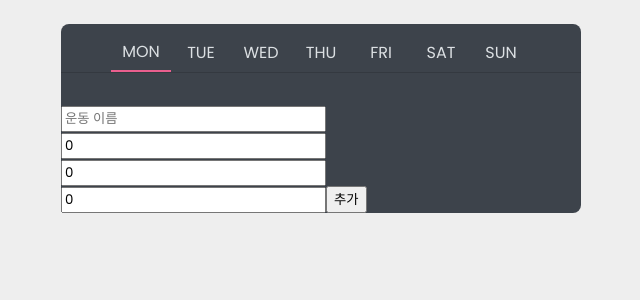
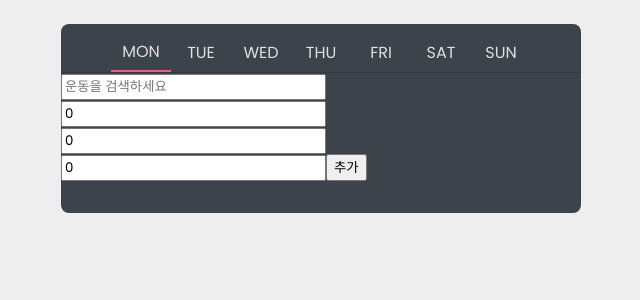
Before and after one commit to Woolegend/exetable, a Next.js app: page / in a window 1280 px wide. Shown: the top 300 px of the page, without its empty margins (319-959 px from the left). Built offline with nearby package versions, Linux system fonts and the light colour scheme.

Commit message:
feat: 검색창에서 운동 선택 기능 구현

```diff
--- a/components/AddExerciseForm.tsx
+++ b/components/AddExerciseForm.tsx
@@ -1,8 +1,9 @@
 import { Exercise } from "@/types/exercise.type";
-import { ChangeEvent, FormEvent, useState } from "react";
+import { ChangeEvent, MouseEvent, useState } from "react";
+import SearchBar from "./SearchBar";
 
 const DEFAULT_EXERCISE = {
-  name: "",
+  exerciseId: null,
   weight: 0,
   repeat: 0,
   set: 0,
@@ -19,28 +20,26 @@ export default function AddExerciseForm({
 }) {
   const [exercise, setExercise] = useState<Exercise>(getDefaultExercise);
 
+  const handleChangeExerciseById = (id: number | null) => {
+    setExercise((prev) => ({ ...prev, exerciseId: id }));
+  };
+
   const handleChangeInput = (event: ChangeEvent<HTMLInputElement>) => {
     const name: string = event.target.name;
     const value = event.target.value;
     setExercise((prev) => ({ ...prev, [name]: value }));
   };
 
-  const handleSubmitForm = (event: FormEvent<HTMLFormElement>) => {
+  const handleClickSubmitButton = (event: MouseEvent<HTMLButtonElement>) => {
     event.preventDefault();
+    console.log(event);
     onSubmit(exercise);
     setExercise(getDefaultExercise);
   };
 
   return (
-    <form onSubmit={handleSubmitForm}>
-      <input
-        name="name"
-        type="text"
-        onChange={handleChangeInput}
-        placeholder="운동 이름"
-        value={exercise.name}
-        required
-      />
+    <div>
+      <SearchBar onChange={handleChangeExerciseById} />
       <input
         name="weight"
         type="number"
@@ -62,7 +61,7 @@ export default function AddExerciseForm({
         placeholder="세트 수"
         value={exercise.set}
       />
-      <button type="submit">추가</button>
-    </form>
+      <button onClick={handleClickSubmitButton}>추가</button>
+    </div>
   );
 }
--- a/components/Column.module.css
+++ b/components/Column.module.css
@@ -1,4 +1,4 @@
-.exercise {
+.ExerciseItem {
   padding-bottom: 12px;
   border-bottom: 1px solid var(--gray-5);
 }
@@ -8,7 +8,7 @@
   width: 100%;
 }
 
-.name {
+.exercise {
   flex-grow: 1;
   font-size: 20px;
   color: var(--gray-1);
--- a/components/Column.tsx
+++ b/components/Column.tsx
@@ -2,6 +2,7 @@ import { Exercise } from "@/types/exercise.type";
 import styles from "./Column.module.css";
 import Image from "next/image";
 import { useState } from "react";
+import { EXERCISE_DATAS } from "@/mock/mock_exercise";
 
 export default function Column({ exercises }: { exercises: Exercise[] }) {
   const [selected, setSelected] = useState<string | null>(null);
@@ -33,6 +34,9 @@ function ExerciseItem({
   isSelected: boolean;
   onClick: (id: string | null) => void;
 }) {
+  const { exerciseId, weight, repeat, set } = exercise;
+  const exerciseData = EXERCISE_DATAS[exerciseId as number];
+
   const handleClickFeature = () => {
     onClick(exercise.id);
   };
@@ -41,10 +45,12 @@ function ExerciseItem({
     onClick(null);
   };
 
+  console.log(exercise, exerciseData);
+
   return (
-    <div className={styles.exercise}>
+    <div className={styles.ExerciseItem}>
       <div className={styles.wrap}>
-        <p className={styles.name}>{exercise.name}</p>
+        <p className={styles.exercise}>{exerciseData.ko}</p>
         {isSelected ? (
           <div className={styles.feature}>
             <div className={styles.option}>Edit</div>
@@ -67,9 +73,9 @@ function ExerciseItem({
         )}
       </div>
       <div className={styles.group}>
-        <span>{exercise.weight}kg</span>
-        <span>{exercise.repeat}회</span>
-        <span>{exercise.set}세트</span>
+        <span>{weight}kg</span>
+        <span>{repeat}회</span>
+        <span>{set}세트</span>
       </div>
     </div>
   );
--- /dev/null
+++ b/components/SearchBar.module.css
@@ -0,0 +1,22 @@
+.form {
+  position: relative;
+}
+
+.suggestionList {
+  position: absolute;
+  background-color: var(--gray-1);
+  padding: 12px;
+  border-radius: 8px;
+}
+
+.suggestion {
+  padding: 0 8px;
+}
+
+.suggestion:hover {
+  background-color: var(--gray-2);
+}
+
+.en {
+  font-size: 12px;
+}
--- /dev/null
+++ b/components/SearchBar.tsx
@@ -0,0 +1,84 @@
+import { ChangeEvent, KeyboardEvent, useEffect, useRef, useState } from "react";
+import { EXERCISE_DATAS, ExerciseData } from "@/mock/mock_exercise";
+import styles from "./SearchBar.module.css";
+import useOutsideClick from "@/hooks/useOutsideClick";
+
+export default function SearchBar({
+  onChange,
+}: {
+  onChange: (id: number | null) => void;
+}) {
+  const [searchTerm, setSearchTerm] = useState("");
+  const [suggestions, setSuggestions] = useState<ExerciseData[]>([]);
+  const divRef = useRef<HTMLDivElement>(null);
+  const { get: isFocus, set: setIsFocus } = useOutsideClick(divRef);
+
+  const handleSelectExercise = ({ id, ko, en }: ExerciseData) => {
+    onChange(Number(id));
+    if (ko) setSearchTerm(ko);
+    else if (en) setSearchTerm(en);
+    setIsFocus(false);
+  };
+
+  const handleChangeInput = (event: ChangeEvent<HTMLInputElement>) => {
+    setSearchTerm(event.target.value);
+    setIsFocus(true);
+  };
+
+  const handleClickSuggestion = (event: React.MouseEvent<HTMLUListElement>) => {
+    if (!(event.target instanceof HTMLElement)) return;
+    const li = event.target.closest("li");
+    if (!li?.dataset) return;
+    const { id, ko, en } = li.dataset;
+    handleSelectExercise(Object({ id, ko, en }));
+  };
+
+  const handleKeydownEnter = (event: KeyboardEvent<HTMLInputElement>) => {
+    if (!(event.target instanceof HTMLElement)) return;
+    if (event.code !== "Enter") return;
+    if (suggestions.length > 0) {
+      handleSelectExercise(suggestions[0]);
+    }
+  };
+
+  useEffect(() => {
+    if (searchTerm.length > 0) {
+      const filteredSuggestions: ExerciseData[] = EXERCISE_DATAS.filter(
+        (exercise) =>
+          exercise.en.toLowerCase().includes(searchTerm.toLowerCase()) ||
+          exercise.ko.includes(searchTerm)
+      );
+      setSuggestions(filteredSuggestions);
+    } else {
+      setSuggestions([]);
+    }
+  }, [searchTerm]);
+
+  return (
+    <div className={styles.form} ref={divRef}>
+      <input
+        type="text"
+        value={searchTerm}
+        onChange={handleChangeInput}
+        onKeyDown={handleKeydownEnter}
+        placeholder="운동을 검색하세요"
+      />
+      {suggestions.length > 0 && isFocus && (
+        <ul className={styles.suggestionList} onClick={handleClickSuggestion}>
+          {suggestions.map((exercise) => (
+            <li
+              key={exercise.id}
+              className={styles.suggestion}
+              data-id={exercise.id}
+              data-ko={exercise.ko}
+              data-en={exercise.en}
+            >
+              <span className={styles.ko}>{exercise.ko}</span>
+              <span className={styles.en}>{exercise.en}</span>
+            </li>
+          ))}
+        </ul>
+      )}
+    </div>
+  );
+}
--- /dev/null
+++ b/hooks/useOutsideClick.tsx
@@ -0,0 +1,28 @@
+import { RefObject, useCallback, useEffect, useState } from "react";
+
+const useOutsideClick = <T extends HTMLElement>(ref: RefObject<T>) => {
+  const [flag, setFlag] = useState(false);
+
+  const handler = useCallback(
+    (event: MouseEvent) => {
+      if (!ref?.current || ref.current.contains(event.target as Node)) {
+        setFlag(true);
+        return;
+      }
+      setFlag(false);
+    },
+    [ref]
+  );
+
+  useEffect(() => {
+    document.addEventListener("click", handler);
+
+    return () => {
+      document.removeEventListener("click", handler);
+    };
+  }, [handler]);
+
+  return { get: flag, set: setFlag };
+};
+
+export default useOutsideClick;
--- /dev/null
+++ b/mock/mock_exercise.tsx
@@ -0,0 +1,32 @@
+interface ExerciseData {
+  id: string | number;
+  en: string;
+  ko: string;
+}
+
+const EXERCISE_DATAS: ExerciseData[] = [
+  { id: 0, en: "Squat", ko: "스쿼트" },
+  { id: 1, en: "Leg Press", ko: "레그 프레스" },
+  { id: 2, en: "Leg Curl", ko: "레그 컬" },
+  { id: 3, en: "Leg Extension", ko: "레그 익스텐션" },
+  { id: 4, en: "Lunge", ko: "런지" },
+  { id: 5, en: "Hip Thrust", ko: "힙 쓰러스트" },
+  { id: 6, en: "Deadlift", ko: "데드리프트" },
+  { id: 7, en: "Front Squat", ko: "프론트 스쿼트" },
+  { id: 8, en: "Back Squat", ko: "백 스쿼트" },
+  { id: 9, en: "Smith Machine Squat", ko: "스미스 머신 스쿼트" },
+  { id: 10, en: "Step Up", ko: "스텝 업" },
+  { id: 11, en: "Burpee", ko: "버피" },
+  { id: 12, en: "Bulgarian Split Squat", ko: "불가리안 스플릿 스쿼트" },
+  { id: 13, en: "Walking Lunge", ko: "워킹 런지" },
+  { id: 14, en: "Jump Squat", ko: "점프 스쿼트" },
+  { id: 15, en: "Smith Machine Lunge", ko: "스미스 머신 런지" },
+  { id: 16, en: "Lunge Knee Up", ko: "런지 니 업" },
+  { id: 17, en: "Free Squat", ko: "프리 스쿼트" },
+  { id: 18, en: "Seated Leg Curl", ko: "시티드 레그컬" },
+  { id: 19, en: "Wide Squat", ko: "와이드 스쿼트" },
+  { id: 20, en: "Dumbbell Lunge", ko: "덤벨 런지" },
+];
+
+export { EXERCISE_DATAS };
+export type { ExerciseData };
--- a/pages/index.tsx
+++ b/pages/index.tsx
@@ -41,8 +41,8 @@ export default function Home() {
   return (
     <div className={styles.container}>
       <TabList tab={tab} setTab={setTab} />
+      <AddExerciseForm onSubmit={handleChangeSchedule} />
       <ColumnTable exercises={schedule[tab]} />
-      <AddExerciseForm onSubmit={handleChangeSchedule} />
     </div>
   );
 }
--- a/styles/Home.module.css
+++ b/styles/Home.module.css
@@ -16,7 +16,6 @@
   justify-content: center;
   align-items: center;
   border-bottom: 1px solid var(--gray-5);
-  list-style: none;
 }
 
 .Tab {
--- a/styles/globals.css
+++ b/styles/globals.css
@@ -29,6 +29,7 @@ p {
 
 ul,
 ol {
+  list-style: none;
   padding: 0;
   margin: 0;
 }
--- a/types/exercise.type.tsx
+++ b/types/exercise.type.tsx
@@ -2,7 +2,7 @@ type Day = "mon" | "tue" | "wed" | "thu" | "fri" | "sat" | "sun";
 
 interface Exercise {
   id: string;
-  name: string;
+  exerciseId: number | null;
   weight: number;
   repeat: number;
   set: number;
```
